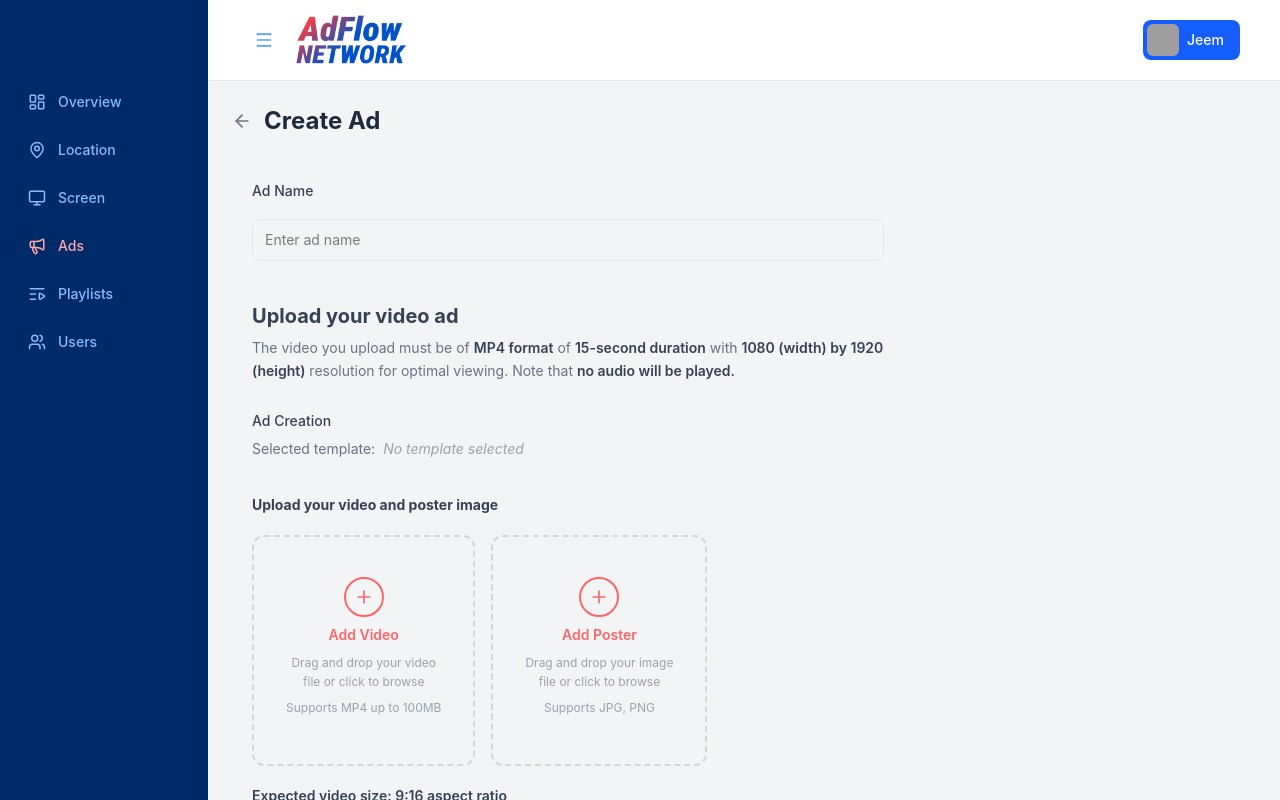
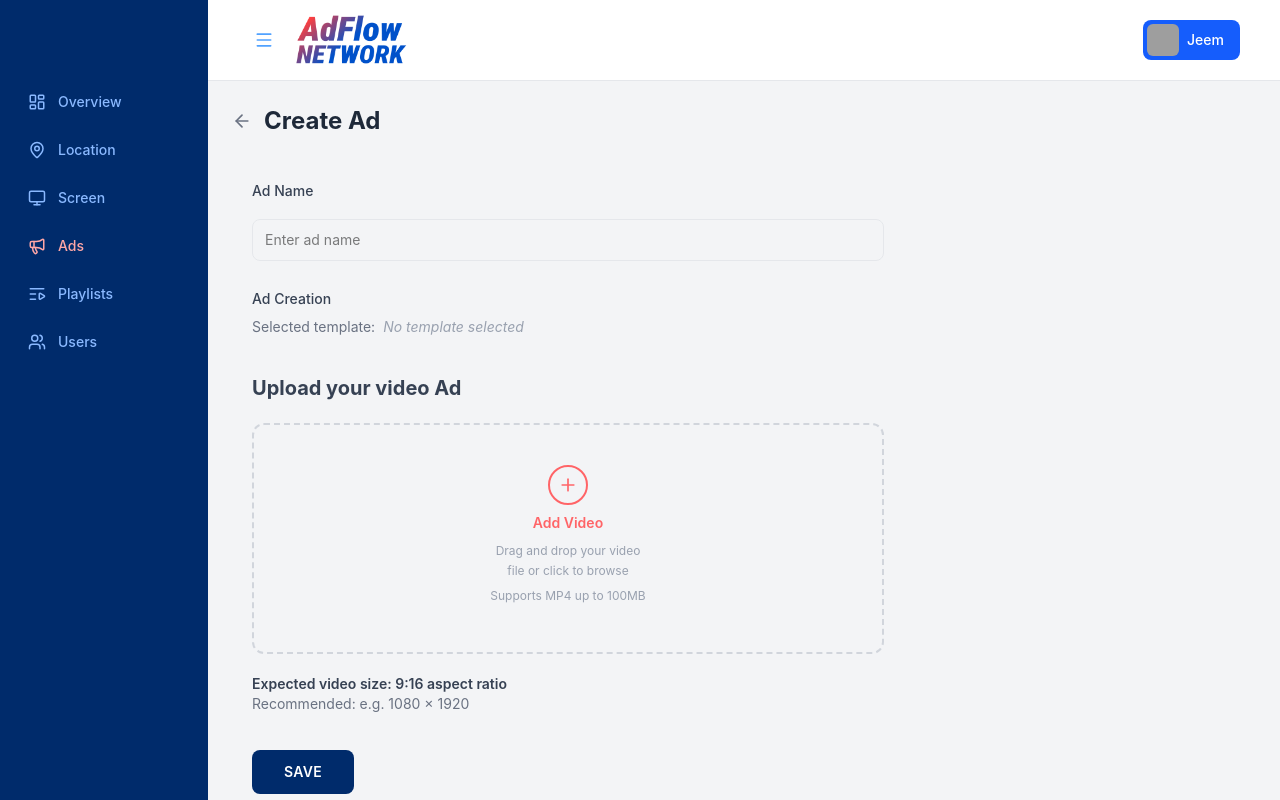
Before and after one commit to bushrajeem/AdFlow-Network-DOOH-Advertising-System, a React (Vite) app: page /admin/ads/create in a window 1280 px wide. Built offline with nearby package versions, Linux system fonts and the light colour scheme; grey boxes are pictures that could not be loaded.

Commit message:
Refactor: Deleted poster

```diff
--- a/src/pages/admin/CreateAdPage.jsx
+++ b/src/pages/admin/CreateAdPage.jsx
@@ -15,12 +15,9 @@ function CreateAdPage() {
 
   const [adName, setAdName] = useState("");
   const [video, setVideo] = useState(null);
-  const [poster, setPoster] = useState(null);
   const [videoPreview, setVideoPreview] = useState(null);
-  const [posterPreview, setPosterPreview] = useState(null);
 
   const videoRef = useRef(null);
-  const posterRef = useRef(null);
 
   // Handle video file selection — validates MP4 only
   const handleVideo = (e) => {
@@ -32,14 +29,6 @@ function CreateAdPage() {
     setVideoPreview(URL.createObjectURL(file));
   };
 
-  // Handle poster image selection
-  const handlePoster = (e) => {
-    const file = e.target.files[0];
-    if (!file) return;
-    setPoster(file);
-    setPosterPreview(URL.createObjectURL(file));
-  };
-
   // TODO: connect to POST /api/admin/ads with FormData
   const handleSave = () => {
     if (!adName) return alert("Please enter an ad name.");
@@ -48,18 +37,13 @@ function CreateAdPage() {
     const formData = new FormData();
     formData.append("name", adName);
     formData.append("video", video);
-    if (poster) formData.append("poster", poster);
 
-    console.log("Save ad — POST /api/admin/ads", { adName, video, poster });
+    console.log("Save ad — POST /api/admin/ads", { adName, video });
     // After successful save: navigate("/admin/ads");
   };
   const clearVideo = () => {
     setVideo(null);
     setVideoPreview(null);
-  };
-  const clearPoster = () => {
-    setPoster(null);
-    setPosterPreview(null);
   };
 
   return (
@@ -90,28 +74,6 @@ function CreateAdPage() {
           />
         </div>
 
-        {/*Video Requirements Notice*/}
-        <div className="flex flex-col gap-1.5">
-          <label className="text-[20px] font-bold text-gray-700 mt-3">
-            Upload your video ad
-          </label>
-          <p className="text-sm text-gray-500 leading-relaxed">
-            The video you upload must be of{" "}
-            <span className="font-semibold text-gray-700">MP4 format</span> of{" "}
-            <span className="font-semibold text-gray-700">
-              15-second duration
-            </span>{" "}
-            with{" "}
-            <span className="font-semibold text-gray-700">
-              1080 (width) by 1920 (height)
-            </span>{" "}
-            resolution for optimal viewing. Note that{" "}
-            <span className="font-semibold text-gray-700">
-              no audio will be played.
-            </span>
-          </p>
-        </div>
-
         {/* Ad Creation — Selected Template */}
         <div className="flex flex-col gap-2">
           <p className="text-sm font-medium text-gray-700">Ad Creation</p>
@@ -125,13 +87,12 @@ function CreateAdPage() {
           </div>
         </div>
 
-        {/* Upload Video + Poster*/}
+        {/* Upload Video */}
         <div className="flex flex-col gap-3">
-          <p className="text-sm font-bold text-gray-700 py-2">
-            Upload your video and poster image
+          <p className="text-[20px] font-bold text-gray-700 py-2">
+            Upload your video Ad
           </p>
 
-          <div className="flex gap-4">
           <div className="relative flex">
             {/* Video Upload */}
             <button
@@ -175,49 +136,6 @@ function CreateAdPage() {
             )}
           </div>
 
-            <div className="relative flex">
-              {/* Poster Image Upload */}
-              <button
-                onClick={() => posterRef.current.click()}
-                className="flex-1 border-2 border-dashed border-gray-300 rounded-xl flex flex-col items-center gap-2 hover:border-red-300 hover:bg-red-50 transition-colors"
-              >
-                {posterPreview ? (
-                  <img
-                    src={posterPreview}
-                    alt="Poster preview"
-                    className="w-52 h-58 object-cover rounded-lg"
-                  />
-                ) : (
-                  <div className="flex flex-col items-center px-8 py-10">
-                    <div className="w-10 h-10 rounded-full border-2 border-red-400 flex items-center justify-center">
-                      <Plus size={20} className="text-red-400" />
-                    </div>
-                    <p className="text-sm font-semibold text-red-400 py-2">
-                      Add Poster
-                    </p>
-                    <p className="text-xs text-gray-400 text-center leading-relaxed">
-                      Drag and drop your image
-                      <br />
-                      file or click to browse
-                    </p>
-                    <p className="text-xs text-gray-400 py-2">
-                      Supports JPG, PNG
-                    </p>
-                  </div>
-                )}
-              </button>
-              {/* Delete button — only visible when a poster is selected */}
-              {posterPreview && (
-                <button
-                  onClick={clearPoster}
-                  className="absolute top-2 right-2 w-6 h-6 bg-red-500 hover:bg-red-600 text-white rounded-full flex items-center justify-center transition-colors"
-                >
-                  <X size={12} />
-                </button>
-              )}
-            </div>
-          </div>
-
           {/* Size recommendation note */}
           <div className="text-sm text-gray-500 py-2">
             <span className="font-semibold text-gray-700">
@@ -235,13 +153,6 @@ function CreateAdPage() {
             onChange={handleVideo}
             className="hidden"
           />
-          <input
-            ref={posterRef}
-            type="file"
-            accept="image/*"
-            onChange={handlePoster}
-            className="hidden"
-          />
         </div>
 
         {/* Save Button */}
```
Lines whose indentation alone changed are shown as unchanged.
